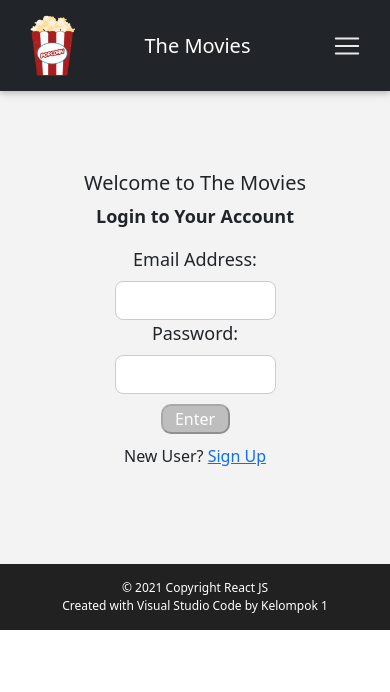
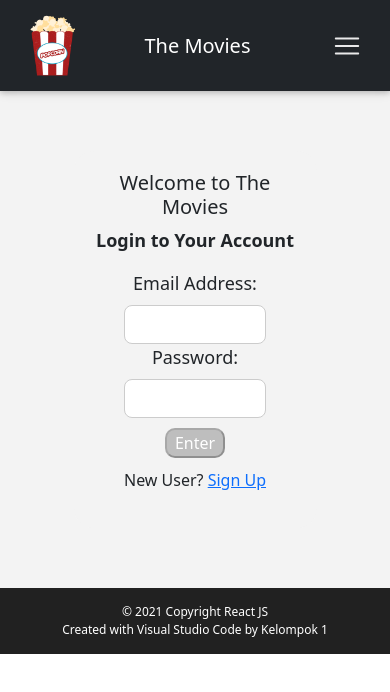
Before and after one commit to PTP-JR/kel-1, a React (Create React App) app: page /login in a window 390 px wide. Shown: the top 692 px of the page. Built offline with nearby package versions, Linux system fonts and the light colour scheme.

Commit message:
commit on 'firsty'

```diff
--- a/src/App.js
+++ b/src/App.js
@@ -1,6 +1,5 @@
 import Header from './HeaderFooter/Header';
 import Footer from './HeaderFooter/Footer';
-import {Link} from 'react-router-dom';
 import Main from './Main.js';
 import './App.css';
 
--- a/src/components/Login.css
+++ b/src/components/Login.css
@@ -89,7 +89,7 @@ font-size: 20px;
 @media (max-width:800px) {
 
     .kotak-masuk{
-        width: 100%;
+        width: 90%;
         display: ruby-base-container;
     }
 
```
